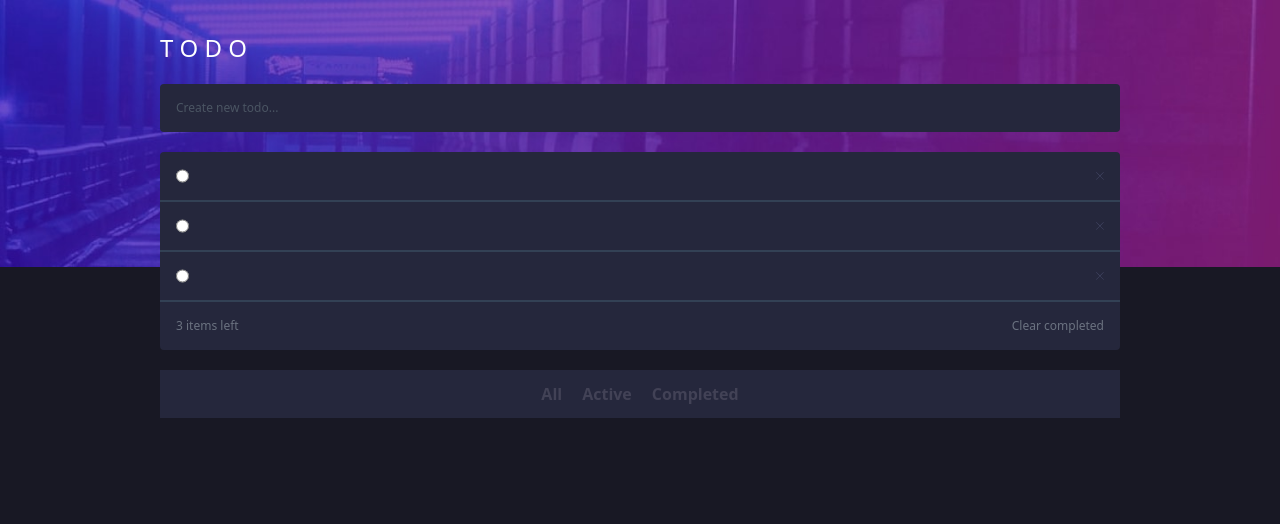
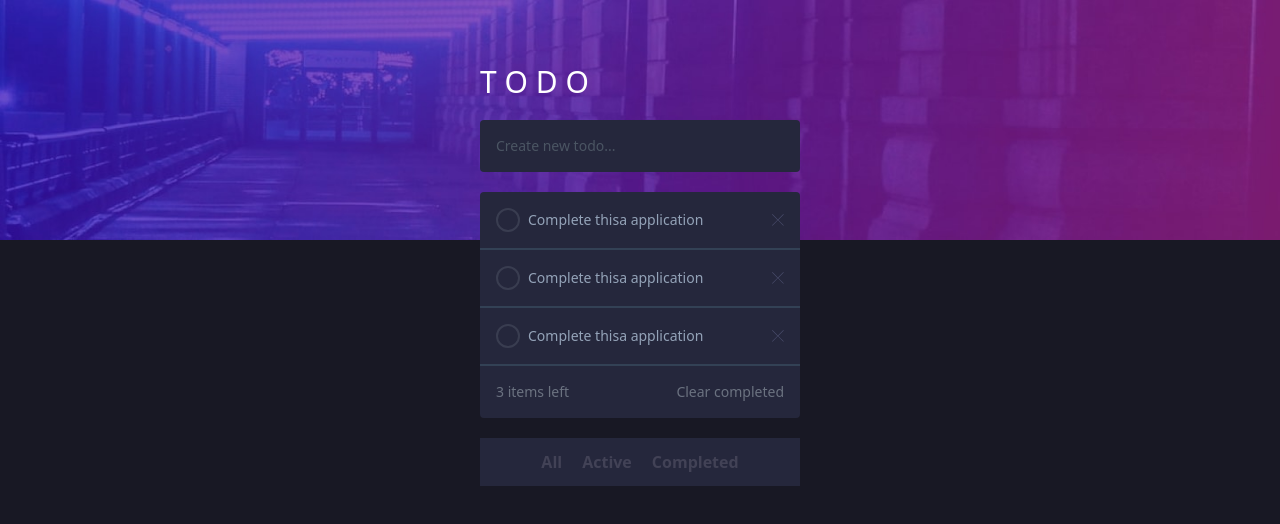
Before and after one commit to JesugG17/todolist-ui, a React (Vite) app in the folder newTodoList/: page /task in a window 1280 px wide. Shown: the top 524 px of the page. Built offline with nearby package versions, Linux system fonts and the light colour scheme.

Commit message:
design partially completed

```diff
--- a/newTodoList/src/modules/task/pages/TaskPage.tsx
+++ b/newTodoList/src/modules/task/pages/TaskPage.tsx
@@ -1,7 +1,14 @@
-import { Cross } from '../../ui/Icons';
+import { useState } from 'react';
+import { Completed, Cross } from '../../ui/Icons';
 import { useIsMobile } from '../hooks/useIsMobile';
 
-const fakeTodos = [
+interface Todo {
+  todoId: number;
+  description: string;
+  completed: boolean;
+}
+
+const fakeTodos: Todo[] = [
   {
     todoId: 1,
     description: 'Complete thisa application',
@@ -23,30 +30,50 @@ const fakeTodos = [
 export const TaskPage = () => {
 
   const isMobile = useIsMobile();
+  const [todos, setTodos] = useState(fakeTodos);
+
+  const handleCompleted = (todoId: number) => {
+    const newTodos = todos.map( todo => {
+      if (todo.todoId === todoId) {
+        return {
+          ...todo,
+          completed: !todo.completed
+        }
+      }
+      return todo;
+    });
+
+    setTodos(newTodos);
+  }
 
   const itemsLeft = fakeTodos.filter( todo => !todo.completed).length;
 
   return (
     <div className="relative w-full min-h-screen bg-background flex flex-col">
-      <header className="">
-        <img className="w-full object-cover" src={`/img/bg-${ isMobile ? 'mobile' : 'desktop'}-dark.jpg`} alt="" />
+      <header className="lg:h-1/4">
+        <img className="w-full lg:h-60" src={`/img/bg-${ isMobile ? 'mobile' : 'desktop'}-dark.jpg`} alt="" />
       </header>
-      <main className='absolute top-8 w-3/4 text-white self-center flex flex-col gap-5'>
-        <h1 className='text-2xl'>T O D O</h1>
-        <input className='bg-secondary rounded p-4 text-xs placeholder:text-gray-600' type="text" placeholder='Create new todo...'/>
+      <main className='absolute top-8 lg:top-16 w-3/4 md:w-2/4 lg:w-2/5 xl:w-1/4 text-white self-center flex flex-col gap-5'>
+        <h1 className='text-2xl md:text-3xl'>T O D O</h1>
+        <input className='bg-secondary rounded p-4 text-xs md:text-sm focus:outline-none text-slate-400 placeholder:text-gray-600' type="text" placeholder='Create new todo...'/>
 
         <div className='bg-secondary rounded'>
           <ul className='divide-y-2 divide-slate-700'>
               {
-                fakeTodos.map( todo => (
+                todos.map( todo => (
                   <li
-                    className='p-4 text-xs'
+                    className='p-4 text-xs md:text-sm'
                     key={todo.todoId}
                   >
                     <div className='flex justify-between'>
-                      <div className='flex gap-2'>
-                        <input type="radio" />
-                        <input className='bg-transparent focus:outline-none' type="text" />
+                      <div className='flex gap-2 items-center'>
+                        <button onClick={() => handleCompleted(todo.todoId)} className='border-2  border-gray-500 border-opacity-30 rounded-full flex justify-center items-center w-5 h-5 lg:w-6 lg:h-6'>
+                            {
+                              todo.completed &&
+                              ( <Completed /> )
+                            }
+                        </button>
+                        <input className='bg-transparent text-slate-400 font-medium focus:outline-none' type="text" value={todo.description}/>
                       </div>
                       <button>
                         <Cross />
@@ -55,7 +82,7 @@ export const TaskPage = () => {
                   </li>
                 ))
               }
-              <div className='p-4 text-xs text-gray-500 flex justify-between'>
+              <div className='p-4 text-xs md:text-sm text-gray-500 flex justify-between'>
                 <p>{ itemsLeft } items left</p>
                 <button>Clear completed</button>
               </div>
--- a/newTodoList/src/modules/ui/Icons.tsx
+++ b/newTodoList/src/modules/ui/Icons.tsx
@@ -7,6 +7,14 @@ export const Google = () => {
 
 export const Cross = () => {
   return (
-    <img className='w-2 h-2' src="/img/icon-cross.svg" alt="Cross Icon" />
+    <img className='w-3 h-3 hover:brightness-200' src="/img/icon-cross.svg" alt="Cross Icon" />
   )
 }
+
+export const Completed = () => {
+  return (
+    <picture className="bg-gradient-to-r from-blue-300 to-violet-500 w-full h-full rounded-full flex justify-center items-center">
+      <img className="w-2 h-2 object-contain "  src="/img/icon-check.svg" alt="Completed Icon" />
+    </picture>
+  )
+}
--- a/newTodoList/tailwind.config.js
+++ b/newTodoList/tailwind.config.js
@@ -11,6 +11,7 @@ export default {
         "secondary": "#25273C",
         "background": "#181824",
         "background-light": "#262633",
+        "test": "#3B3D52"
       }
     },
   },
```
